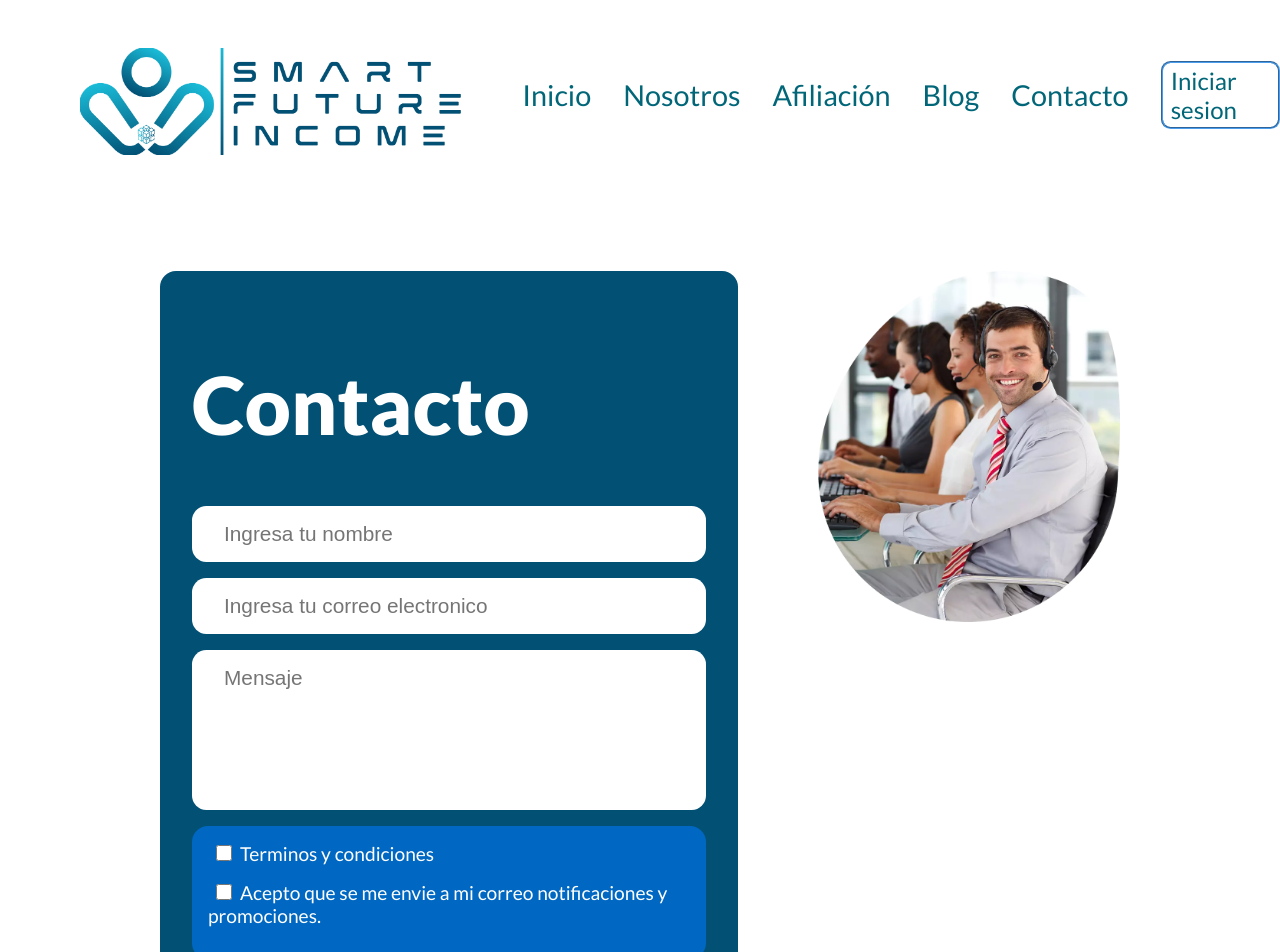
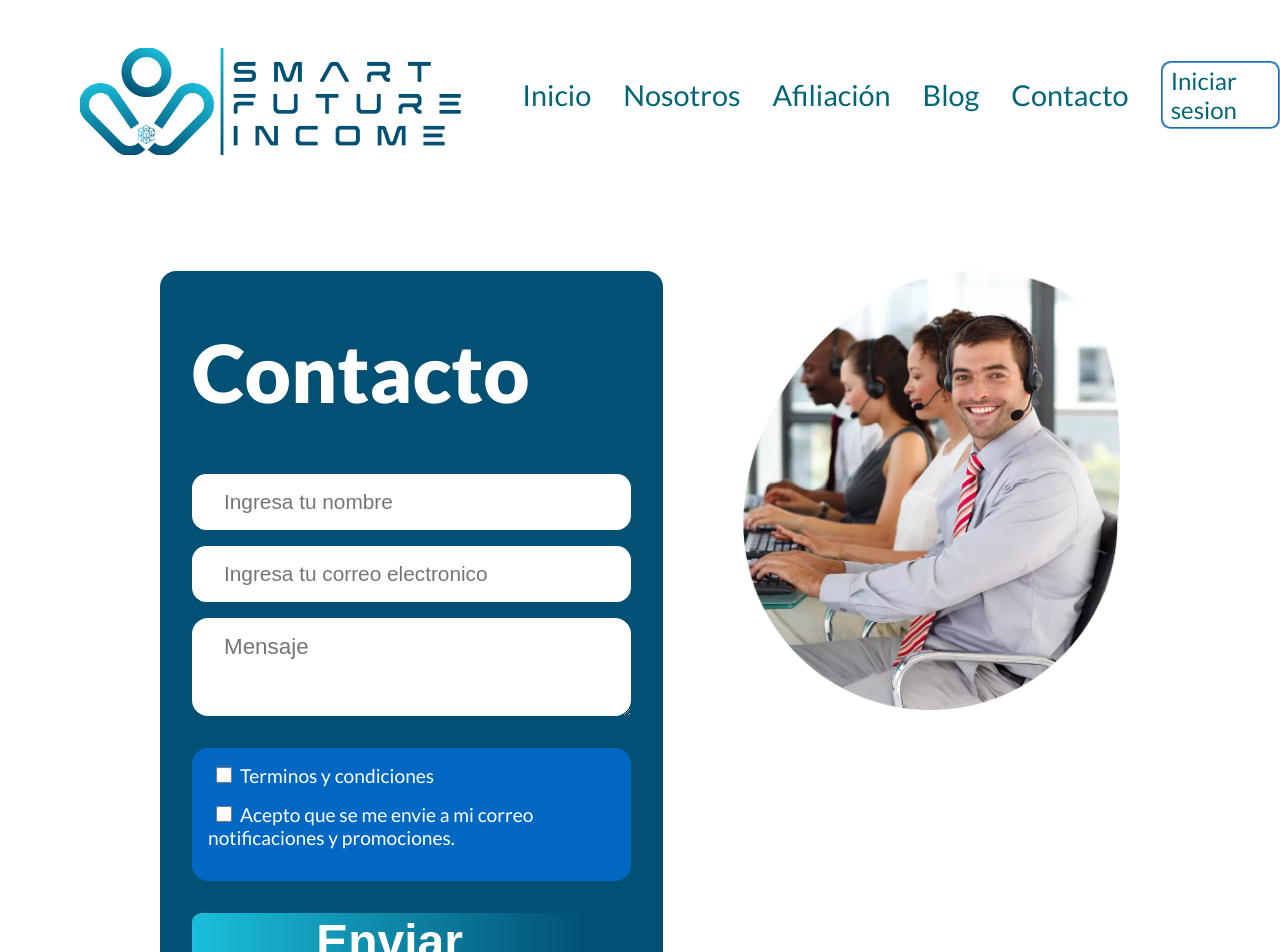
Before and after one commit to ivanmacedonio/SFIpage, a React (Vite) app: page /contacto in a window 1280 px wide. Shown: the top 952 px of the page. Built offline with nearby package versions, Linux system fonts and the light colour scheme.

Commit message:
fix useref

```diff
--- a/src/pages/Contacto.jsx
+++ b/src/pages/Contacto.jsx
@@ -22,7 +22,7 @@ export const Contacto = () => {
           <form>
             <input type="text" placeholder="Ingresa tu nombre" />
             <input type="text" placeholder="Ingresa tu correo electronico" />
-            <input type="text" id="mensaje" placeholder="Mensaje" />
+            <textarea placeholder="Mensaje" id="mensaje" cols="30" rows="10"></textarea>
             <div className="labels">
               <label>
                 <input type="checkbox" id="check" />
--- a/src/pages/Page2.jsx
+++ b/src/pages/Page2.jsx
@@ -1,4 +1,4 @@
-import React, { useEffect, useState } from "react";
+import React, { useEffect, useRef, useState } from "react";
 import chica from "../assets/Nosotros.webp";
 import { Carrouselp2 } from "../components/Carrouselp2";
 import { Footer } from "../components/Footer";
@@ -13,9 +13,16 @@ export const Page2 = () => {
   const [description, setDescription] = useState(
     "Construimos la confianza a través de la transparencia, la honestidad y la seguridad en todas nuestras interacciones. Nuestros socios confían en que estamos comprometidos a salvaguardar y hacer crecer su patrimonio de manera responsable y confiable. "
   );
-  var destino = document.getElementById('set');
 
+  const confianzaRef = useRef(null);
 
+  const handleConfianzaClick = () => {
+    const box = confianzaRef.current.getBoundingClientRect();
+    window.scrollTo({
+      top: box.top + window.scrollY + 80,
+      behavior: "smooth",
+    });
+  };
 
   return (
     <div className="page2" id="nosotros">
@@ -81,16 +88,17 @@ export const Page2 = () => {
             <div className="listvalores">
               <ul>
                 <li
-                  onClick={() => {
+                  onClick={handleConfianzaClick}
+                  ref={confianzaRef}
+                  /*
                     setDescription(
                       "Construimos la confianza a través de la transparencia, la honestidad y la seguridad en todas nuestras interacciones. Nuestros socios confían en que estamos comprometidos a salvaguardar y hacer crecer su patrimonio de manera responsable y confiable. "
                     );
                     setTitle("Confianza");
-                    window.scrollTo({
-                      top: 1800,
-                      behavior: "smooth",
-                    });
-                  }}
+
+                    ref = { confianzaRef };
+                    handleConfianzaClick();
+                    */
                 >
                   Confianza
                 </li>
@@ -100,10 +108,6 @@ export const Page2 = () => {
                     setDescription(
                       "Operamos con los más altos estándares de seguridad en todos los aspectos de nuestro negocio. Desde la gestión de activos hasta la protección de los datos de nuestros socios, nos comprometemos a garantizar un entorno seguro y confiable. La seguridad de nuestras operaciones y la protección de nuestros clientes son fundamentales para nosotros.  "
                     );
-                    window.scrollTo({
-                      top: 1800,
-                      behavior: "smooth",
-                    });
                   }}
                 >
                   Seguridad
@@ -114,10 +118,6 @@ export const Page2 = () => {
                     setDescription(
                       "Estamos comprometidos con nuestros socios a largo plazo y trabajamos incansablemente para asegurarnos de que sus intereses siempre estén protegidos. Nuestra lealtad hacia nuestros socios se refleja en la construcción de relaciones sólidas y duraderas.  "
                     );
-                    window.scrollTo({
-                      top: 1800,
-                      behavior: "smooth",
-                    });
                   }}
                 >
                   Lealtad
@@ -128,10 +128,6 @@ export const Page2 = () => {
                     setDescription(
                       "Operamos de manera ética y moral, siempre tomando decisiones basadas en principios sólidos. Nos comprometemos a mantener los más altos estándares de integridad en todas nuestras actividades, brindando a nuestros socios la tranquilidad de saber que sus futuros prósperos están en buenas manos.  "
                     );
-                    window.scrollTo({
-                      top: 1800,
-                      behavior: "smooth",
-                    });
                   }}
                 >
                   Integridad
@@ -146,10 +142,6 @@ export const Page2 = () => {
                     setDescription(
                       "Comunicamos de manera abierta y honesta con nuestros socios sobre su futuro. "
                     );
-                    window.scrollTo({
-                      top: 1800,
-                      behavior: "smooth",
-                    });
                   }}
                 >
                   Transparencia
@@ -160,10 +152,6 @@ export const Page2 = () => {
                     setDescription(
                       "Brindamos un servicio personalizado y atento a cada uno de nuestros socios. Brindando la plataforma para toda persona que quiera un mejor futuro."
                     );
-                    window.scrollTo({
-                      top: 1800,
-                      behavior: "smooth",
-                    });
                   }}
                 >
                   Principio de Servicio
@@ -174,10 +162,6 @@ export const Page2 = () => {
                     setDescription(
                       "Creemos en la justicia y la igualdad de oportunidades para todos nuestros socios, independientemente de la situación o circunstancias personales. Nos esforzamos por asegurarnos de que cada individuo tenga acceso a soluciones reales que les permitan alcanzar sus objetivos para futuro, de manera justa y equitativa. "
                     );
-                    window.scrollTo({
-                      top: 1800,
-                      behavior: "smooth",
-                    });
                   }}
                 >
                   Equidad
@@ -188,10 +172,6 @@ export const Page2 = () => {
                     setDescription(
                       "Nos esforzamos por alcanzar la excelencia en la gestión empresarial, proporcionando un servicio al socio excepcional y comprometiéndonos a superar cualquier expectativa. Nuestro enfoque en la excelencia nos impulsa a ser líderes en la industria y a ofrecer a nuestros socios la máxima calidad en todas las áreas de nuestro negocio.  "
                     );
-                    window.scrollTo({
-                      top: 1800,
-                      behavior: "smooth",
-                    });
                   }}
                 >
                   Excelencia
--- a/src/pages/Perfil.jsx
+++ b/src/pages/Perfil.jsx
@@ -27,7 +27,6 @@ export const Perfil = () => {
         </div>
         <div className="formprofile2">
           <h1>Membresía</h1>
-
         </div>
       </div>
     </div>
--- a/src/styles/contacto.css
+++ b/src/styles/contacto.css
@@ -20,6 +20,7 @@
     border-radius: 1rem;
     height: fit-content;
     padding: 2rem;
+    padding-top: 0rem;
 }
 
 
@@ -27,6 +28,7 @@
     font-weight: 900;
     color: rgb(255, 255, 255);
     font-size: 5rem;
+    margin-top: .5;
 }
 
 .labels {
@@ -48,7 +50,7 @@
     border: none;
     font-size: 1.4rem;
     border-radius: .9rem;
-    width: 30rem;
+    max-width: 95%;
     padding-left: 2rem;
     height: 2.5rem;
     margin-bottom: 1rem;
@@ -68,7 +70,19 @@
 
 #mensaje {
     text-align: left;
-    padding-bottom: 7rem;
+    overflow-wrap: break-word;
+    margin-bottom: 2rem;
+    border-style: none;
+    font-family: 'Monserrat', sans-serif;
+    font-size: 1.4rem;
+    max-height: 5rem;
+    border-radius: 1rem;
+    padding-left: 2rem;
+    padding-top: 1rem;
+}
+
+#mensaje:focus{
+    outline: none;
 }
 
 #check {
@@ -94,7 +108,7 @@
     border-radius: .6rem;
     border-style: none;
     margin-bottom: 2rem;
-    width: 22rem;
+    width: 90%;
     margin-top: 2rem;
 }
 
--- a/src/styles/page1.css
+++ b/src/styles/page1.css
@@ -89,15 +89,14 @@ img {
 }
 
 .textp1 h2 {
-    font-size: 6rem;
+    font-size: 5rem;
     margin: 0;
 }
-
-
 
 .textp1 h1 {
     margin: 0;
     font-size: 6rem;
+    width: 100%;
     font-weight: 700;
 }
 
@@ -140,19 +139,27 @@ img {
     }
 
 
-    #h2delete,
     .imgfamilia2 {
         display: none;
     }
 
     .imgfamilia {
         left: 0;
-        top: 65rem;
+        top: 60rem;
     }
 
     .textp1 h2 {
-        font-size: 3rem;
+        font-size: 2rem;
+        font-weight: 700;
+
     }
+    .textp1 h1{
+        font-size: 4rem;
+        margin-bottom: 1rem;
+        position: relative;
+        width: 24rem;
+    }
+
 
     #big {
         width: 100%;
@@ -166,9 +173,9 @@ img {
 }
 
 .textfamilia2 {
-    left: 4rem;
+    left: 5rem;
     z-index: 3;
-    bottom: 22rem;
+    bottom: 28rem;
 }
 
 .textfamilia2 p {
--- a/src/styles/page2.css
+++ b/src/styles/page2.css
@@ -388,6 +388,7 @@ img {
     .textp2 {
         margin-left: 0;
         width: 85rem;
+        background-position: center;
     }
 
     .textContainerNosotros {
```
